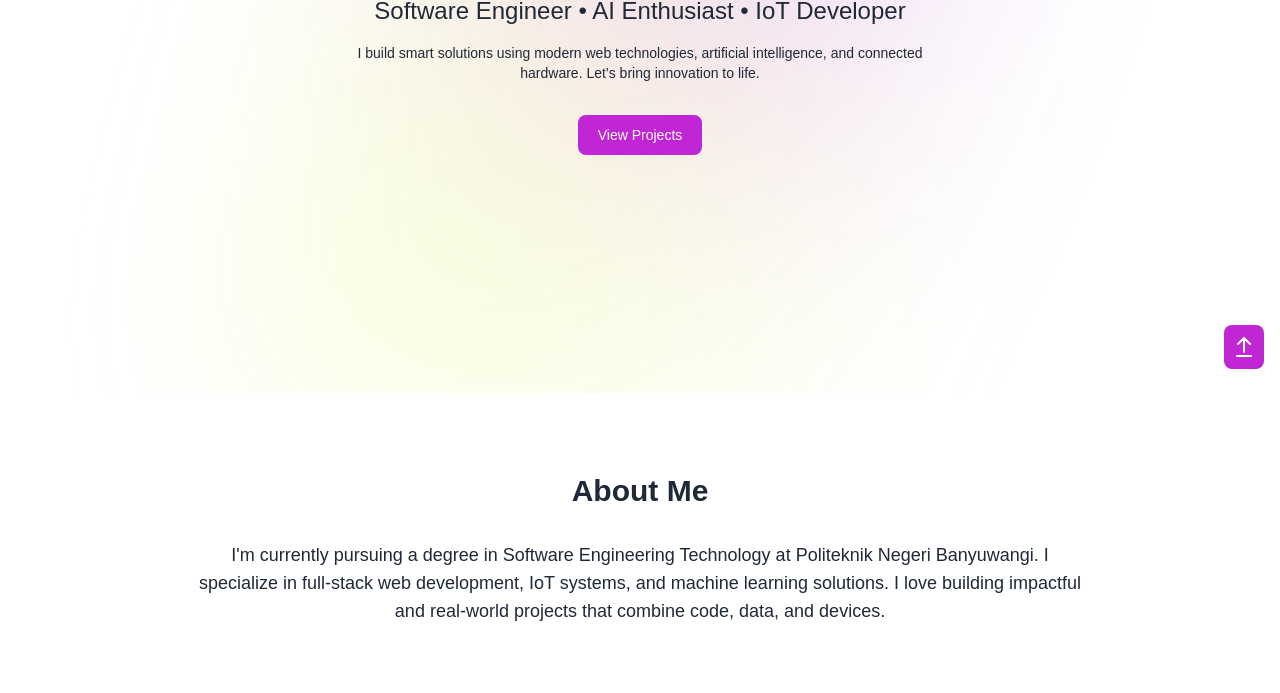
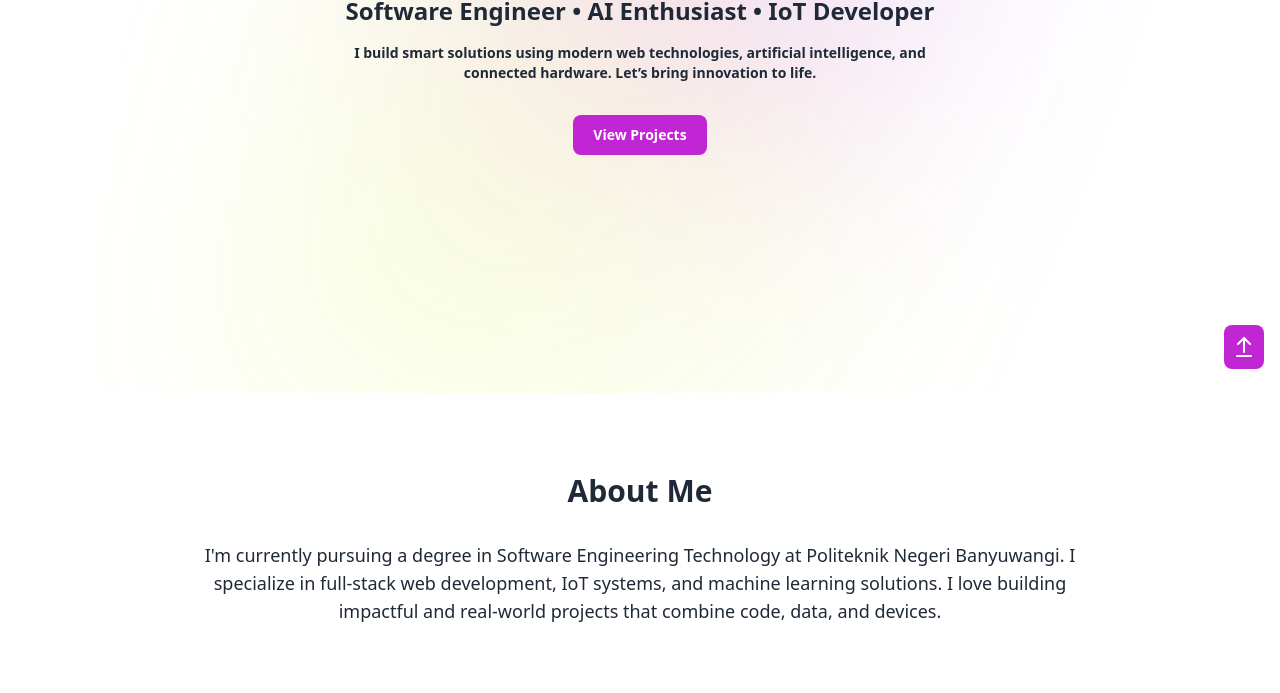
Before and after one commit to lexaiko/lexaiko.github.io, a plain HTML site: page index.html in a window 1280 px wide. Shown: the part 407-1100 px from the top of the page. Drawn offline with nearby package versions, Linux system fonts and the light colour scheme.

Commit message:
Fix font

```diff
--- a/index.html
+++ b/index.html
@@ -13,9 +13,6 @@
         darkMode: 'class',
         theme: {
           extend: {
-            fontFamily: {
-              sans: ['Fira Code', 'sans-serif']
-            },
             colors: {
               primary: '#0ea5e9',
               secondary: '#f43f5e'
@@ -120,13 +117,13 @@
         <div data-aos="fade-up" class="flex justify-center items-center min-h-[60px]">
   <h1 id="typing" class="text-center text-3xl font-bold"></h1>
 </div>
-      <p class="text-xl md:text-2xl mb-4" data-aos="fade-up" data-aos-delay="100">Software Engineer • AI Enthusiast • IoT Developer</p>
-      <p class="text-sm max-w-xl" data-aos="fade-up" data-aos-delay="200">
+      <p class="text-xl md:text-2xl font-semibold mb-4" data-aos="fade-up" data-aos-delay="100">Software Engineer • AI Enthusiast • IoT Developer</p>
+      <p class="text-sm max-w-xl font-semibold" data-aos="fade-up" data-aos-delay="200">
         I build smart solutions using modern web technologies, artificial intelligence, and connected hardware. Let’s bring innovation to life.
       </p>
         <div class="mt-8" data-aos="fade-up" data-aos-delay="300">
             <a href="#projects">
-      <button type="button" class="focus:outline-none text-white bg-fuchsia-600 hover:bg-fuchsia-700 font-medium rounded-lg text-sm px-5 py-2.5 mb-2">View Projects</button>
+      <button type="button" class="focus:outline-none text-white bg-fuchsia-600 hover:bg-fuchsia-700 font-medium rounded-lg text-sm px-5 py-2.5 mb-2"><span class="font-semibold">View Projects</span></button>
       </a>
         </div>
         <a href="#">
```
